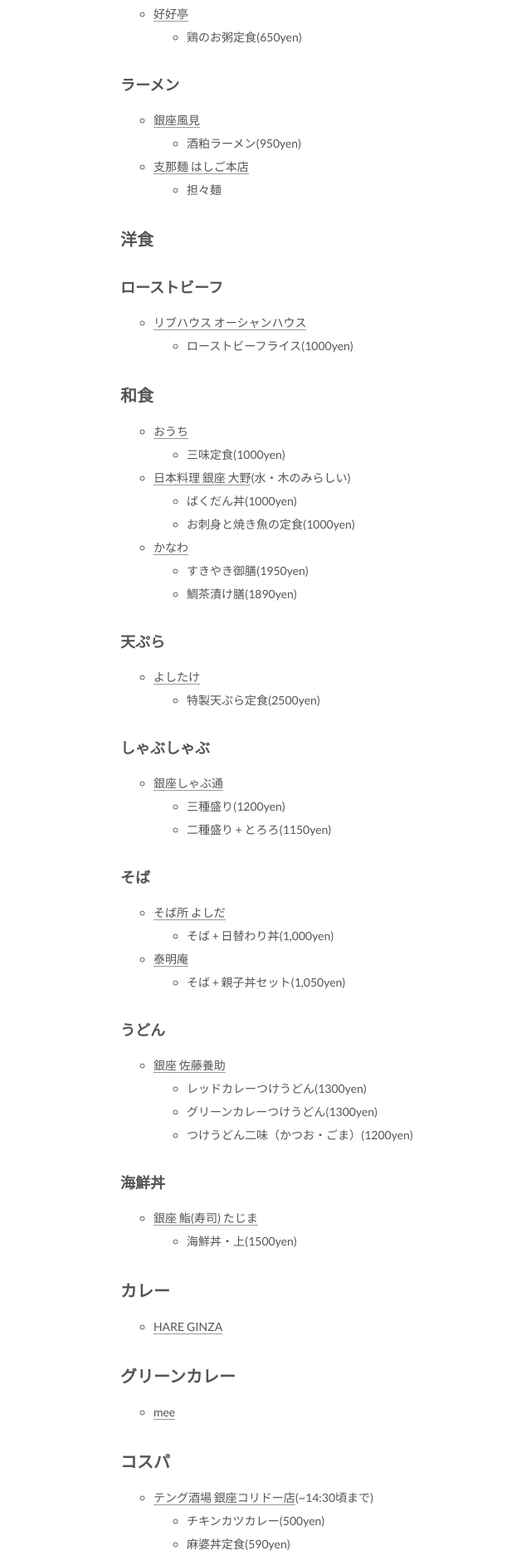
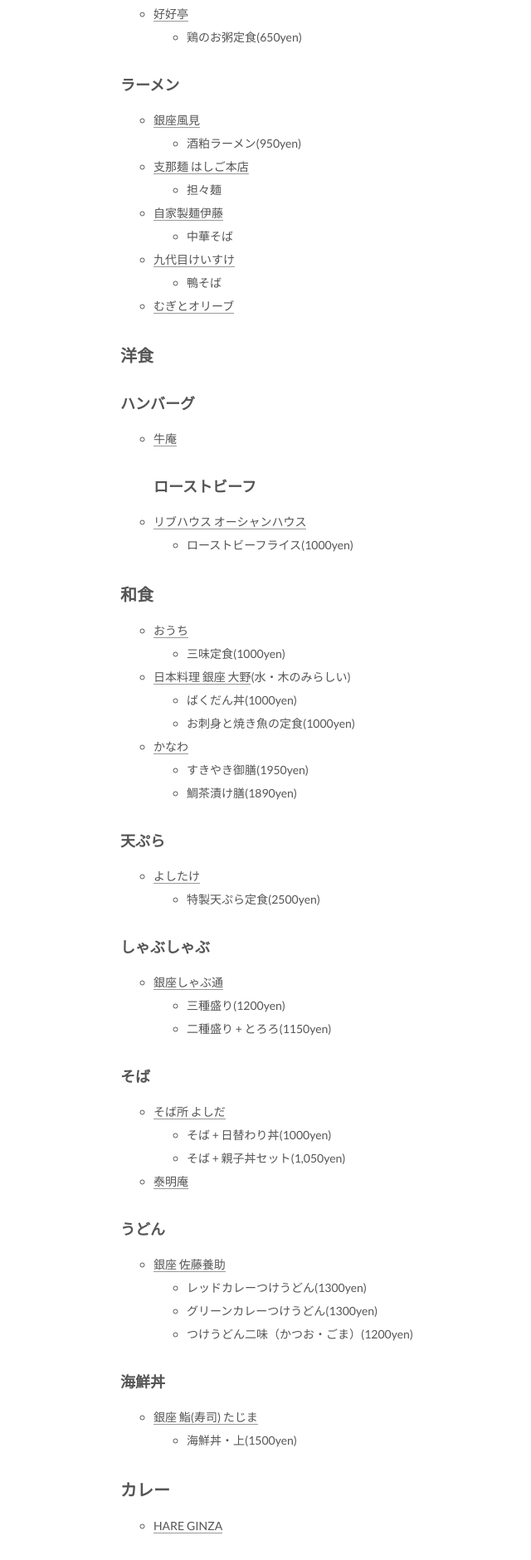
Before and after one commit to harhogefoo/harhogefoo.github.io, a Jekyll site: the page built from _posts/2017-11-17-GINZA-gourmet-list.md, in a window 1280 px wide. Shown: the part 1214-3094 px from the top of the page at 83% size, without its empty margins (145-785 px from the left). Built offline with Jekyll 4.4.1, drawn with Linux system fonts in a browser that asks for light colours.

Commit message:
Update 2017-11-17-GINZA-gourmet-list.md

```diff
--- a/_posts/2017-11-17-GINZA-gourmet-list.md
+++ b/_posts/2017-11-17-GINZA-gourmet-list.md
@@ -31,8 +31,15 @@
   - 酒粕ラーメン(950yen)
 - [支那麺 はしご本店](https://tabelog.com/tokyo/A1301/A130101/13092185/)
   - 担々麺
+- [自家製麺伊藤](https://tabelog.com/tokyo/A1301/A130101/13164387/)
+  - 中華そば
+- [九代目けいすけ](https://tabelog.com/tokyo/A1301/A130101/13171787/)
+  - 鴨そば
+- [むぎとオリーブ](https://tabelog.com/tokyo/A1301/A130101/13164932/)
 
 ## 洋食
+### ハンバーグ
+- [牛庵](https://tabelog.com/tokyo/A1301/A130101/13002336/)
 ### ローストビーフ
 - [リブハウス オーシャンハウス](https://tabelog.com/tokyo/A1301/A130102/13162594/)
   - ローストビーフライス(1000yen)
@@ -58,9 +65,9 @@
 
 ### そば
 - [そば所 よしだ](https://tabelog.com/tokyo/A1301/A130101/13192026/)
-  - そば + 日替わり丼(1,000yen)
+  - そば + 日替わり丼(1000yen)
+  - そば + 親子丼セット(1,050yen)
 - [泰明庵](https://tabelog.com/tokyo/A1301/A130101/13002558/)
-  - そば + 親子丼セット(1,050yen)
 
 ### うどん
 - [銀座 佐藤養助](https://www.sato-yoske.co.jp/shop/ginza/)
```
